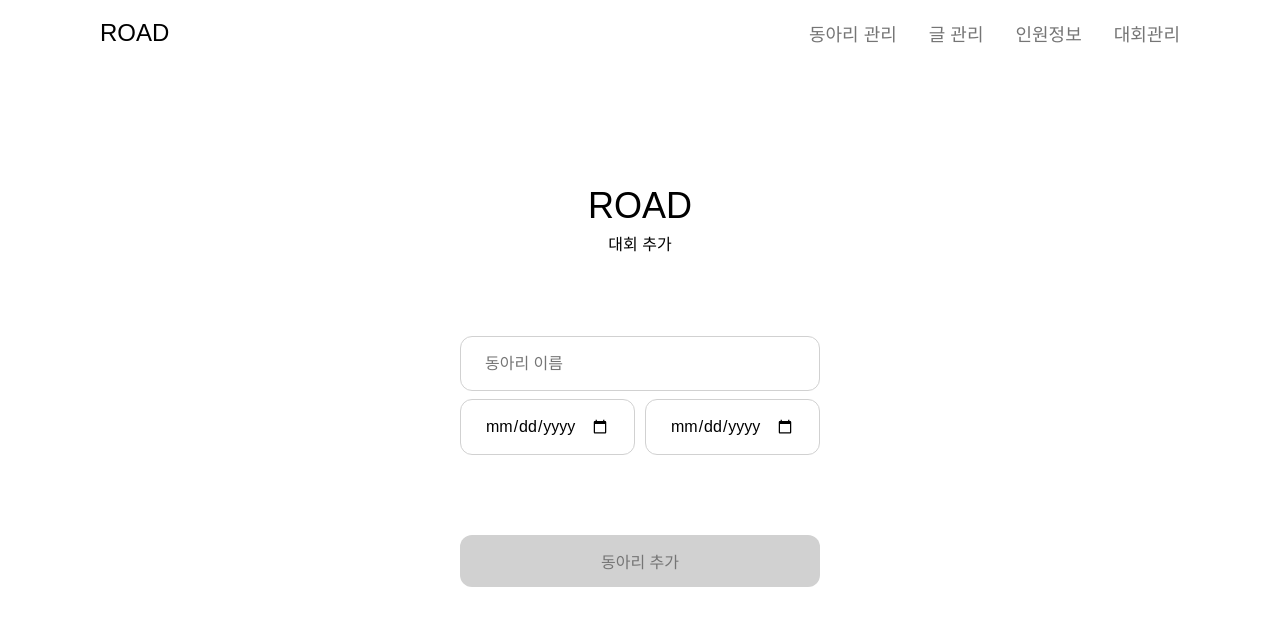
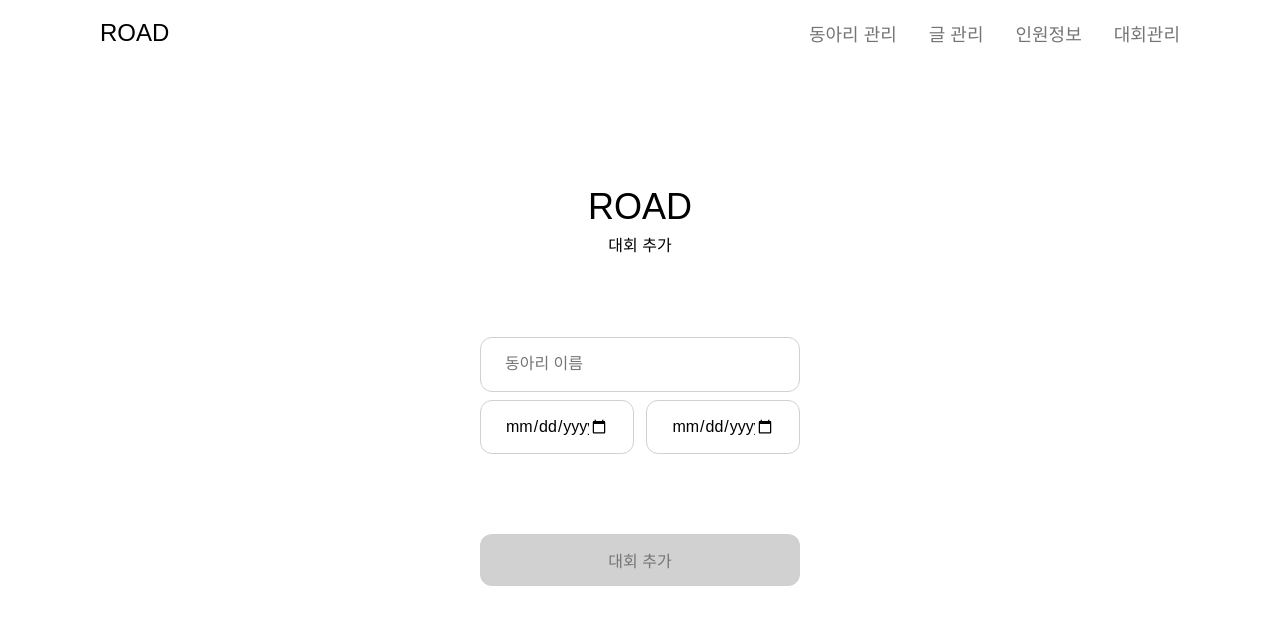
Before and after one commit to Log-Road/Road-FrontEnd, a React (Create React App) app: page /contestAdd in a window 1280 px wide. Shown: the top 626 px of the page. Built offline with nearby package versions, Linux system fonts and the light colour scheme.

Commit message:
💄 :: 컴포넌트 활성화 버튼 추가

```diff
--- /dev/null
+++ b/src/components/Button/ActiveButton.tsx
@@ -0,0 +1,33 @@
+import React from "react";
+import styled from "styled-components";
+import {colors} from "../../styles/colors"
+
+interface ButtonProps {
+  text: string;
+  active: boolean;
+}
+
+export default function ActiveButton({text, active} : ButtonProps) {
+  return <Button active={active}>{text}</Button>
+}
+
+const Button = styled.button.attrs((props: ButtonProps) => ({
+  active: props.active,
+}))
+`
+width: 25vw;
+height: 3.25em;
+border: none;
+border-radius: 0.75em;
+background-color: ${({ active }) => active ? colors.Main : colors.Gray["gray 200"]};
+color: ${({ active }) => (active ? "#fff" : colors.gray2)};
+display: flex;
+justify-content: center;
+align-items: center;
+font-family: 'Pretendard-Medium';
+font-size: 1em;
+
+&:hover {
+    background-color: ${({ active }) => active ? colors.Blue["main 600"] : colors.Gray["gray 300"]};
+}
+`
--- a/src/pages/Admin/ContestAdd.tsx
+++ b/src/pages/Admin/ContestAdd.tsx
@@ -1,20 +1,15 @@
-import React, { useState } from "react";
+import React from "react";
 import styled from "styled-components";
 import { colors } from "../../styles/colors";
 import Header from "../../components/HeaderAdmin";
+import ActiveButton from "../../components/Button/ActiveButton"
 
 /**
  *
  * @returns 대회 추가 페이지
  */
 
-interface AddProps {
-    possibleAdd: boolean
-}
-
 export default function ContestAdd() {
-
-    const [possibleAdd, setPossibleAdd] = useState<boolean>(false)
 
     return (
         <Container>
@@ -34,7 +29,7 @@ export default function ContestAdd() {
                     </DateInputWrap>
                 </ContentWrap>
 
-                <Button possibleAdd={possibleAdd}>동아리 추가</Button>
+                <ActiveButton text="대회 추가" active={false} />
             </Contents>
         </Container>
     )
@@ -63,9 +58,10 @@ gap: 0.44em;
 `
 
 const ContentWrap = styled.div`
+width: 25vw;
 display: flex;
 flex-direction: column;
-gap: 8px;
+gap: 0.5em;
 `
 
 const DateInputWrap = styled.div`
@@ -74,7 +70,7 @@ justify-content: space-between;
 `
 
 const Input = styled.input`
-width: 22.5em;
+width: 100%;
 height: 3.38em;
 border: 0.08em solid ${colors.Gray["gray 200"]};
 border-radius: 0.75em;
@@ -89,8 +85,8 @@ font-size: 1em;
 `
 
 const DateInput = styled.input`
-    width: 175px;
-    height: 56px;
+    width: 48%;
+    height: 3.38em;
     border: 0.08em solid ${colors.Gray["gray 200"]};
     border-radius: 0.75em;
     padding: 0 1.5em;
@@ -101,24 +97,6 @@ const DateInput = styled.input`
     border-color: ${colors.Main};
     outline: none;
   }
-`
-
-const Button = styled.button<AddProps>`
-width: 22.5em;
-height: 3.25em;
-border: none;
-border-radius: 0.75em;
-background-color: ${({ possibleAdd }) => possibleAdd ? colors.Main : colors.Gray["gray 200"]};
-color: ${({ possibleAdd }) => (possibleAdd ? "#fff" : colors.gray2)};
-display: flex;
-justify-content: center;
-align-items: center;
-font-family: 'Pretendard-Medium';
-font-size: 1em;
-
-&:hover {
-    background-color: ${({ possibleAdd }) => possibleAdd ? colors.Blue["main 600"] : colors.Gray["gray 300"]};
-}
 `
 
 const Title = styled.text`
```
